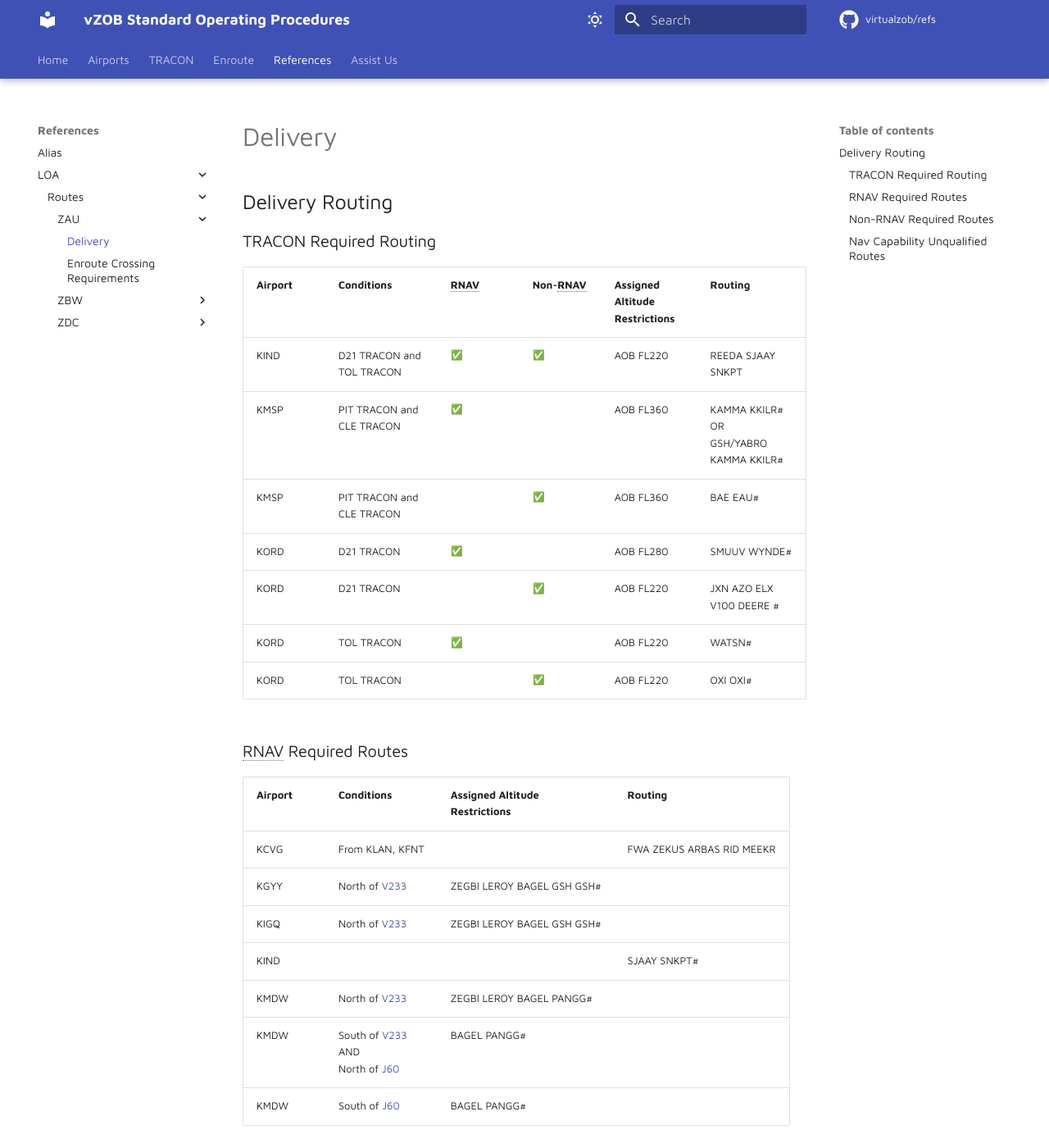
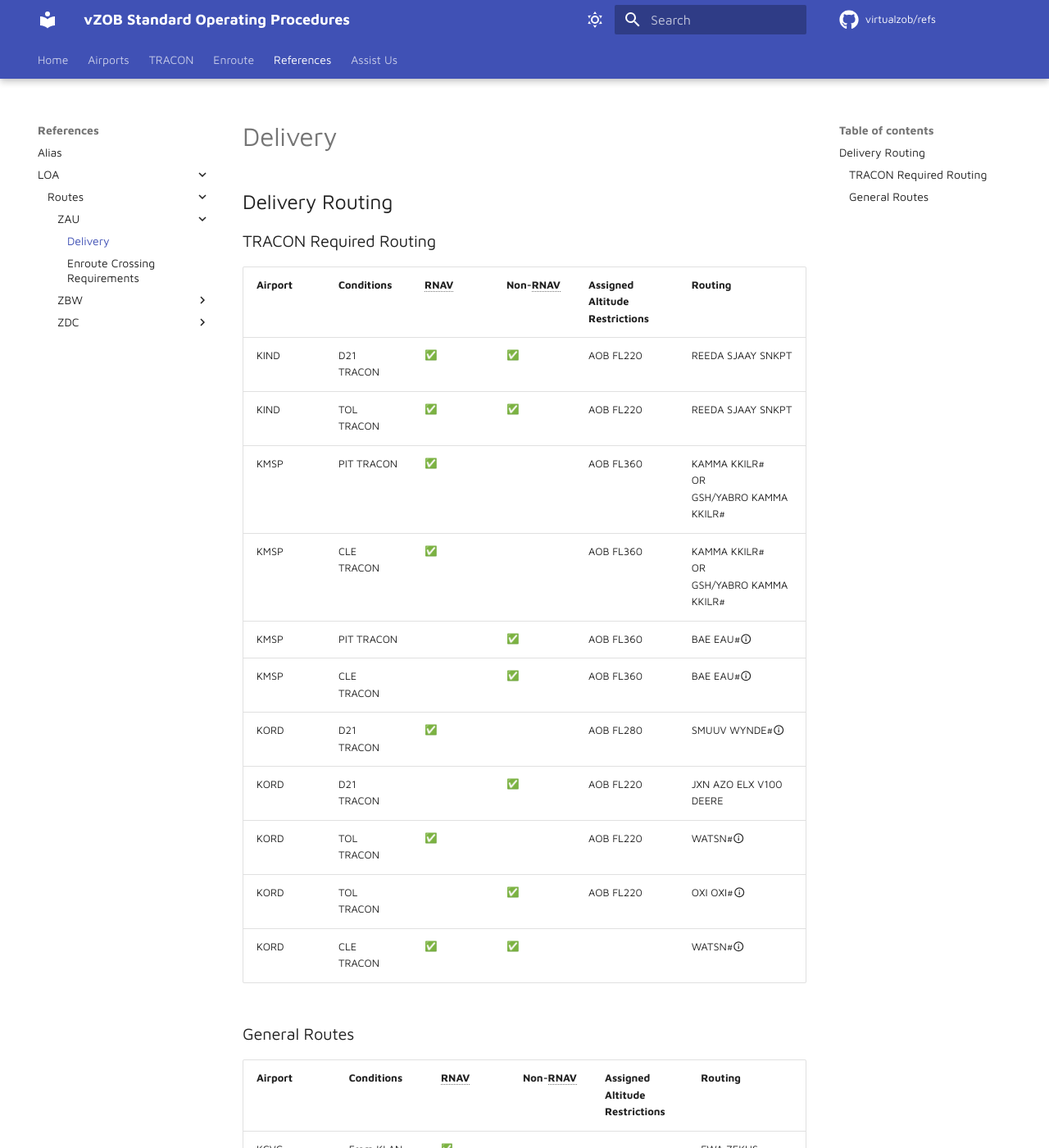
Before and after one commit to virtualZOB/refs, an MkDocs documentation site: the page built from docs/references/LOA/Routes/ZAU/Delivery.md, in a window 1280 px wide and 1400 px high. Shown: the whole window at 82% size. Built offline with MkDocs 1.6.1 and Material for MkDocs 9.7.7, drawn with Linux system fonts in a browser that asks for light colours; emoji names are drawn with the system emoji font; comment, search, counter and statistics services are not loaded; some of the changed text lies outside the part shown.

Commit message:
Reformat, add sortable tables

```diff
--- a/docs/references/LOA/Routes/ZAU/Delivery.md
+++ b/docs/references/LOA/Routes/ZAU/Delivery.md
@@ -3,54 +3,50 @@
 ### TRACON Required Routing
 | Airport | Conditions | RNAV | Non-RNAV | Assigned Altitude <br> Restrictions | Routing |
 | ------- | ---------- | --------- | ------- | ---- | ----- |
-| KIND | D21 TRACON and TOL TRACON | :white_check_mark: | :white_check_mark: | AOB FL220 | REEDA SJAAY SNKPT |
-| KMSP | PIT TRACON and CLE TRACON | :white_check_mark: | | AOB FL360 | KAMMA KKILR# <br> OR <br> GSH/YABRO KAMMA KKILR# |
-| KMSP | PIT TRACON and CLE TRACON | | :white_check_mark: | AOB FL360 | BAE EAU# |
-| KORD | D21 TRACON | :white_check_mark: | | AOB FL280 |  SMUUV WYNDE# |
-| KORD | D21 TRACON | | :white_check_mark: | AOB FL220 | JXN AZO ELX V100 DEERE # |
-| KORD | TOL TRACON | :white_check_mark: | | AOB FL220 |  WATSN# |
-| KORD | TOL TRACON | | :white_check_mark: | AOB FL220 |  OXI OXI# |
-
-### RNAV Required Routes
-
-| Airport | Conditions | Assigned Altitude <br> Restrictions | Routing |
-| ------- | ---------- | --------- | ------- |
-| KCVG | From KLAN, KFNT | | FWA ZEKUS ARBAS RID MEEKR |
-| KGYY | North of [V233](https://skyvector.com/?ll=44.25424901841776,-85.09954834326308&chart=302&zoom=3&fpl=MOP%20V233%20PLN) | ZEGBI LEROY BAGEL GSH GSH# |
-| KIGQ | North of [V233](https://skyvector.com/?ll=44.25424901841776,-85.09954834326308&chart=302&zoom=3&fpl=MOP%20V233%20PLN) | ZEGBI LEROY BAGEL GSH GSH# |
-| KIND | | | SJAAY SNKPT# |
-| KMDW | North of [V233](https://skyvector.com/?ll=44.25424901841776,-85.09954834326308&chart=302&zoom=3&fpl=MOP%20V233%20PLN) | ZEGBI LEROY BAGEL PANGG# |
-| KMDW | South of [V233](https://skyvector.com/?ll=44.25424901841776,-85.09954834326308&chart=302&zoom=3&fpl=MOP%20V233%20PLN) <br> AND <br> North of [J60](https://skyvector.com/?ll=41.77131168333379,-82.09121704454029&chart=302&zoom=6&fpl=PSB%20J60%20GSH) | BAGEL PANGG# |
-| KMDW | South of [J60](https://skyvector.com/?ll=41.77131168333379,-82.09121704454029&chart=302&zoom=6&fpl=PSB%20J60%20GSH) | BAGEL PANGG# |
+| KIND | D21 TRACON | :white_check_mark: | :white_check_mark: | AOB FL220 | REEDA SJAAY SNKPT |
+| KIND | TOL TRACON | :white_check_mark: | :white_check_mark: | AOB FL220 | REEDA SJAAY SNKPT |
+| KMSP | PIT TRACON | :white_check_mark: | | AOB FL360 | KAMMA KKILR# <br> OR <br> GSH/YABRO KAMMA KKILR# |
+| KMSP | CLE TRACON | :white_check_mark: | | AOB FL360 | KAMMA KKILR# <br> OR <br> GSH/YABRO KAMMA KKILR# |
+| KMSP | PIT TRACON | | :white_check_mark: | AOB FL360 | BAE EAU#:material-information-outline:{ title="EAU9" } |
+| KMSP | CLE TRACON | | :white_check_mark: | AOB FL360 | BAE EAU#:material-information-outline:{ title="EAU9" } |
+| KORD | D21 TRACON | :white_check_mark: | | AOB FL280 |  SMUUV WYNDE#:material-information-outline:{ title="WYNDE2" } |
+| KORD | D21 TRACON | | :white_check_mark: | AOB FL220 | JXN AZO ELX V100 DEERE |
+| KORD | TOL TRACON | :white_check_mark: | | AOB FL220 |  WATSN#:material-information-outline:{ title="WATSN4" } |
+| KORD | TOL TRACON | | :white_check_mark: | AOB FL220 |  OXI OXI#:material-information-outline:{ title="OXI3" } |
+| KORD | CLE TRACON | :white_check_mark: | :white_check_mark: | |  WATSN#:material-information-outline:{ title="WATSN4" } |
 
 
 
-### Non-RNAV Required Routes
+### General Routes
 
-| Airport | Conditions | Assigned Altitude <br> Restrictions | Routing |
-| ------- | ---------- | --------- | ------- |
-| KGYY | North of [V233](https://skyvector.com/?ll=44.25424901841776,-85.09954834326308&chart=302&zoom=3&fpl=MOP%20V233%20PLN) | AZO GIJ CGT DIRECT |
-| KIGQ | North of [V233](https://skyvector.com/?ll=44.25424901841776,-85.09954834326308&chart=302&zoom=3&fpl=MOP%20V233%20PLN) | AZO GIJ CGT DIRECT |
-| KIND | | | FWA CLANG# |
-| KMDW | North of [V233](https://skyvector.com/?ll=44.25424901841776,-85.09954834326308&chart=302&zoom=3&fpl=MOP%20V233%20PLN) | AZO GSH GSH# |
-| KMDW | South of [V233](https://skyvector.com/?ll=44.25424901841776,-85.09954834326308&chart=302&zoom=3&fpl=MOP%20V233%20PLN) <br> AND <br> North of [J60](https://skyvector.com/?ll=41.77131168333379,-82.09121704454029&chart=302&zoom=6&fpl=PSB%20J60%20GSH) | GSH GSH# |
-| KMDW | South of [J60](https://skyvector.com/?ll=41.77131168333379,-82.09121704454029&chart=302&zoom=6&fpl=PSB%20J60%20GSH) | GSH GSH# |
-
-
-### Nav Capability Unqualified Routes
-| Airport | Conditions | Assigned Altitude <br> Restrictions | Routing |
-| ------- | ---------- | --------- | ------- |
-| KGYY | South of [V233](https://skyvector.com/?ll=44.25424901841776,-85.09954834326308&chart=302&zoom=3&fpl=MOP%20V233%20PLN) <br> AND <br> North of [J60](https://skyvector.com/?ll=41.77131168333379,-82.09121704454029&chart=302&zoom=6&fpl=PSB%20J60%20GSH) | BAGEL GSH GSH#:material-information-outline:{ title="GSH9" } |
-| KIGQ | South of [V233](https://skyvector.com/?ll=44.25424901841776,-85.09954834326308&chart=302&zoom=3&fpl=MOP%20V233%20PLN) <br> AND <br> North of [J60](https://skyvector.com/?ll=41.77131168333379,-82.09121704454029&chart=302&zoom=6&fpl=PSB%20J60%20GSH) | BAGEL GSH GSHstar |
-| KGYY | South of [J60](https://skyvector.com/?ll=41.77131168333379,-82.09121704454029&chart=302&zoom=6&fpl=PSB%20J60%20GSH) | GSH GSH-STAR |
-| KIGQ | South of [J60](https://skyvector.com/?ll=41.77131168333379,-82.09121704454029&chart=302&zoom=6&fpl=PSB%20J60%20GSH) | GSH GSH# |
-| MKE Metro[^4] | | MKG/GETCH LYSTR SUDDS |
-| KENW | | | PMM/SMUUV ZEMEL EXARR |
-| KRAC | | | PMM/SMUUV ZEMEL EXARR |
-| KUGN | | | PMM/SMUUV ZEMEL EXARR |
-| ORD Metro North[^2]<br> ORH Metro West[^1] | |  | PMM/SMUUV FIYER OBK <br> ELX V100 DEERE |
-| ORD Metro West[^1]<br> ORH Metro South[^3] | [J146](https://skyvector.com/?ll=41.88121790284157,-82.00881958360567&chart=302&zoom=6&fpl=JOT%20J146%20MIP) or South | AOB FL300 | OXI EON JOT  |
-| KORD | Props | AOB FL240 | GSH GIJ V526 DEERE <br> OR <br> WYNDE# |
+| Airport | Conditions |  RNAV | Non-RNAV | Assigned Altitude <br> Restrictions | Routing |
+| ------- | ---------- | --------- | ------- | ---- | ----- |
+| KCVG | From KLAN, KFNT | :white_check_mark: | | | FWA ZEKUS ARBAS RID MEEKR |
+| KGYY | North of [V233](https://skyvector.com/?ll=44.25424901841776,-85.09954834326308&chart=302&zoom=3&fpl=MOP%20V233%20PLN) | :white_check_mark: | | | ZEGBI LEROY BAGEL GSH GSH#:material-information-outline:{ title="GSH9" }|
+| KIGQ | North of [V233](https://skyvector.com/?ll=44.25424901841776,-85.09954834326308&chart=302&zoom=3&fpl=MOP%20V233%20PLN) | :white_check_mark: | | | ZEGBI LEROY BAGEL GSH GSH#:material-information-outline:{ title="GSH9" }|
+| KIND | |  :white_check_mark: | | | SJAAY SNKPT# |
+| KMDW | North of [V233](https://skyvector.com/?ll=44.25424901841776,-85.09954834326308&chart=302&zoom=3&fpl=MOP%20V233%20PLN) | :white_check_mark: | | | ZEGBI LEROY BAGEL PANGG#:material-information-outline:{ title="PANGG5" } |
+| KMDW | South of [V233](https://skyvector.com/?ll=44.25424901841776,-85.09954834326308&chart=302&zoom=3&fpl=MOP%20V233%20PLN) <br> AND <br> North of [J60](https://skyvector.com/?ll=41.77131168333379,-82.09121704454029&chart=302&zoom=6&fpl=PSB%20J60%20GSH) | :white_check_mark: | | | BAGEL PANGG#:material-information-outline:{ title="PANGG5" } |
+| KMDW | South of [J60](https://skyvector.com/?ll=41.77131168333379,-82.09121704454029&chart=302&zoom=6&fpl=PSB%20J60%20GSH) | :white_check_mark: | | |BAGEL PANGG#:material-information-outline:{ title="PANGG5" } |
+| KORD | Jets |  :white_check_mark: | | | WATSN#:material-information-outline:{ title="WATSN4" } |
+| KORD | Jets | | :white_check_mark: | |  OXI OXI#:material-information-outline:{ title="OXI3" } |
+| KGYY | North of [V233](https://skyvector.com/?ll=44.25424901841776,-85.09954834326308&chart=302&zoom=3&fpl=MOP%20V233%20PLN) | | :white_check_mark: | | AZO GIJ CGT DIRECT |
+| KIGQ | North of [V233](https://skyvector.com/?ll=44.25424901841776,-85.09954834326308&chart=302&zoom=3&fpl=MOP%20V233%20PLN) | | :white_check_mark: |  | AZO GIJ CGT DIRECT |
+| KIND | | |  :white_check_mark: | | FWA CLANG#:material-information-outline:{ title="CLANG7" } |
+| KMDW | North of [V233](https://skyvector.com/?ll=44.25424901841776,-85.09954834326308&chart=302&zoom=3&fpl=MOP%20V233%20PLN) | | :white_check_mark: | | AZO GSH GSH#:material-information-outline:{ title="GSH9" }|
+| KMDW | South of [V233](https://skyvector.com/?ll=44.25424901841776,-85.09954834326308&chart=302&zoom=3&fpl=MOP%20V233%20PLN) <br> AND <br> North of [J60](https://skyvector.com/?ll=41.77131168333379,-82.09121704454029&chart=302&zoom=6&fpl=PSB%20J60%20GSH) |  | :white_check_mark: | | GSH GSH#:material-information-outline:{ title="GSH9" }|
+| KMDW | South of [J60](https://skyvector.com/?ll=41.77131168333379,-82.09121704454029&chart=302&zoom=6&fpl=PSB%20J60%20GSH) | | :white_check_mark: | |  GSH GSH#:material-information-outline:{ title="GSH9" }|
+| KGYY | South of [V233](https://skyvector.com/?ll=44.25424901841776,-85.09954834326308&chart=302&zoom=3&fpl=MOP%20V233%20PLN) <br> AND <br> North of [J60](https://skyvector.com/?ll=41.77131168333379,-82.09121704454029&chart=302&zoom=6&fpl=PSB%20J60%20GSH) | :white_check_mark: | :white_check_mark: | | BAGEL GSH GSH#:material-information-outline:{ title="GSH9" } |
+| KIGQ | South of [V233](https://skyvector.com/?ll=44.25424901841776,-85.09954834326308&chart=302&zoom=3&fpl=MOP%20V233%20PLN) <br> AND <br> North of [J60](https://skyvector.com/?ll=41.77131168333379,-82.09121704454029&chart=302&zoom=6&fpl=PSB%20J60%20GSH) | :white_check_mark: | :white_check_mark: | | BAGEL GSH GSH#:material-information-outline:{ title="GSH9" }|
+| KGYY | South of [J60](https://skyvector.com/?ll=41.77131168333379,-82.09121704454029&chart=302&zoom=6&fpl=PSB%20J60%20GSH) | :white_check_mark: | :white_check_mark: | | GSH GSH#:material-information-outline:{ title="GSH9" }|
+| KIGQ | South of [J60](https://skyvector.com/?ll=41.77131168333379,-82.09121704454029&chart=302&zoom=6&fpl=PSB%20J60%20GSH) | :white_check_mark: | :white_check_mark: | | GSH GSH#:material-information-outline:{ title="GSH9" }|
+| MKE Metro[^4] | | :white_check_mark: | :white_check_mark: | | | MKG/GETCH LYSTR SUDDS |
+| KENW | | :white_check_mark: | :white_check_mark: | | | | PMM/SMUUV ZEMEL EXARR |
+| KRAC | |:white_check_mark: | :white_check_mark: | | | | PMM/SMUUV ZEMEL EXARR |
+| KUGN | |:white_check_mark: | :white_check_mark: | | | | PMM/SMUUV ZEMEL EXARR |
+| ORD Metro North[^2]<br> ORH Metro West[^1] | | :white_check_mark: | :white_check_mark: | | |  | PMM/SMUUV FIYER OBK <br> ELX V100 DEERE |
+| ORD Metro West[^1]<br> ORH Metro South[^3] |  [J146](https://skyvector.com/?ll=41.88121790284157,-82.00881958360567&chart=302&zoom=6&fpl=JOT%20J146%20MIP) or South | :white_check_mark: | :white_check_mark: | | AOB FL300 | OXI EON JOT  |
+| KORD | Props | :white_check_mark: | :white_check_mark: | AOB FL240 | GSH GIJ V526 DEERE <br> OR <br> WYNDE#:material-information-outline:{ title="WYNDE2" } |
 
 
 
```
